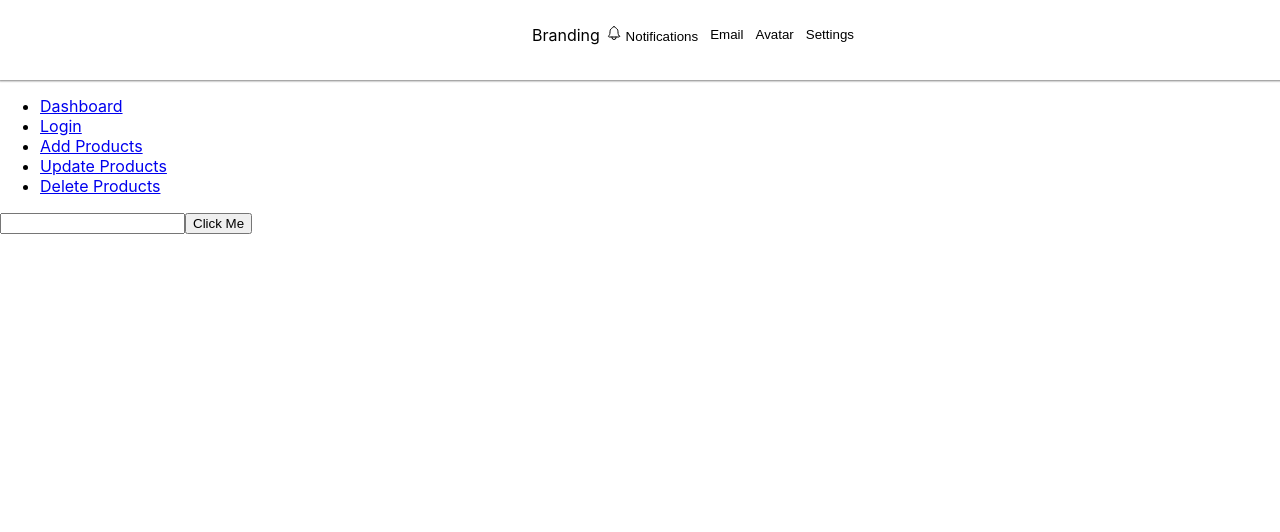
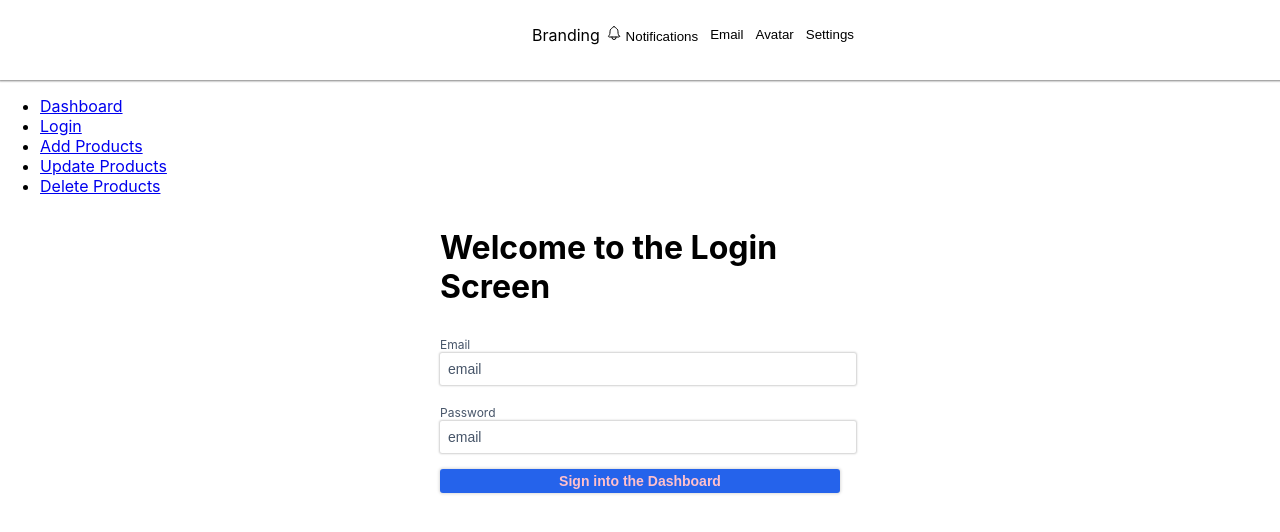
Before and after one commit to jcbince/reactappdash, a React (Create React App) app: page / in a window 1280 px wide. Shown: the top 532 px of the page. Built offline with nearby package versions, Linux system fonts and the light colour scheme.

Commit message:
login form created and setup with styles

```diff
--- a/package.json
+++ b/package.json
@@ -6,6 +6,7 @@
     "@testing-library/jest-dom": "^5.16.2",
     "@testing-library/react": "^12.1.4",
     "@testing-library/user-event": "^13.5.0",
+    "firebase": "^9.6.8",
     "react": "^17.0.2",
     "react-dom": "^17.0.2",
     "react-icons": "^4.3.1",
--- a/src/pages/login/LoginPage.js
+++ b/src/pages/login/LoginPage.js
@@ -1,6 +1,37 @@
 import React from 'react'
+
 import { Link, useNavigate } from 'react-router-dom'
 import { AppBar } from '../../components/appbar';
+
+import styled from 'styled-components';
+
+import { Label } from './../../ui/forms'
+import { Input } from './../../ui/forms'
+import { Button, SubmitButton } from '../../ui/buttons';
+
+
+const LoginPageStyles = styled.section `
+
+	max-width: 400px;
+	margin: 2rem auto;
+
+	h1 {
+		font-size: 2rem;
+	}
+
+	login-styles {
+
+	}
+
+
+
+`
+const FormControl = styled.div`
+		margin-bottom:1rem;
+		justify-content: center;
+
+`
+
 
 const LoginPage = (props) => {
 	let navigation =  useNavigate();
@@ -24,10 +55,30 @@ const LoginPage = (props) => {
 
 		</ul>
 	</nav>
-	<form onSubmit={onHandleSubmit}>
-		<input type="email" required />
-		<button  type="submit">Click Me</button>
-	</form>
+	<LoginPageStyles>
+			<div class="login-styles">
+
+			</div>
+
+			<header>
+				<h1>Welcome to the Login Screen</h1>
+			</header>
+			<form onSubmit={onHandleSubmit}>
+				<FormControl >
+					<Label>Email</Label>
+					<Input type="email" placeholder="email" required />
+				</FormControl>
+				<FormControl>
+					<Label>Password</Label>
+					<Input type="email" placeholder="email" required />
+
+				</FormControl>
+				<FormControl>
+
+					<SubmitButton  color="pink" type="submit">Sign into the Dashboard </SubmitButton>
+				</FormControl>
+			</form>
+		</LoginPageStyles>
 	</>
   )
 }
--- a/src/ui/forms/input/Input.js
+++ b/src/ui/forms/input/Input.js
@@ -8,6 +8,7 @@ const Input = styled.input`
     box-shadow: 0 0 2px 1px rgba(0,0,0,0.19);
     font-size: ${props => props.fs || "1.125rem"};;
     padding: ${props => props.padding || "0.35rem 0.5rem"};;;
+    background-color:  ${props => props.bgc || "#ffffff"};;
 
     ::placeholder{
         font-size: 14px;
@@ -19,5 +20,4 @@ const Input = styled.input`
 `;
 
 
-
 export{  Input } ;
```
Also changed, not shown: 2 other files (tests, documents, lock files or other folders).
